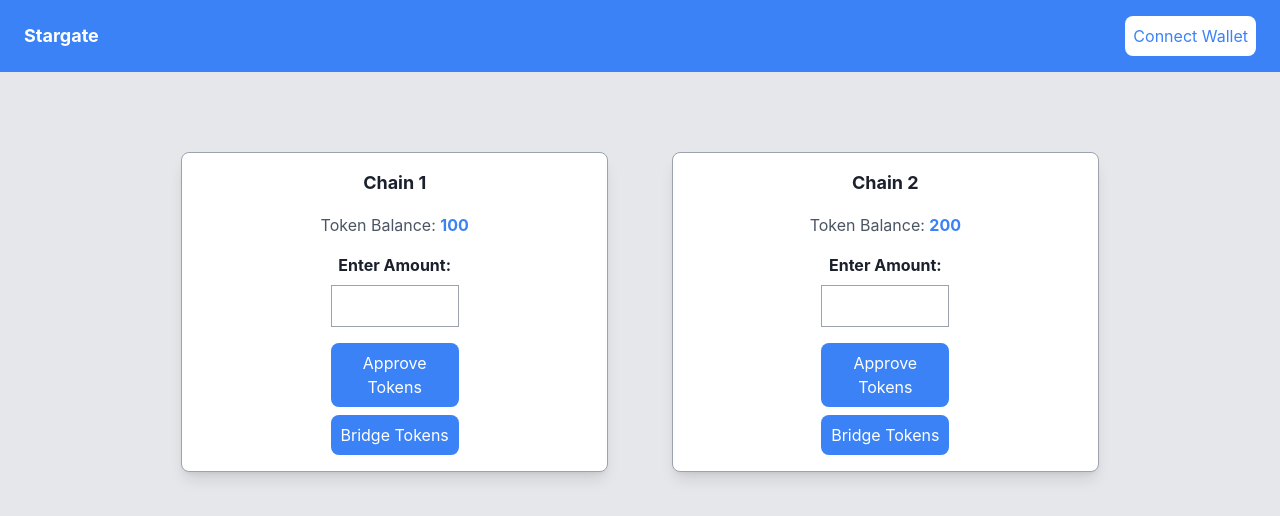
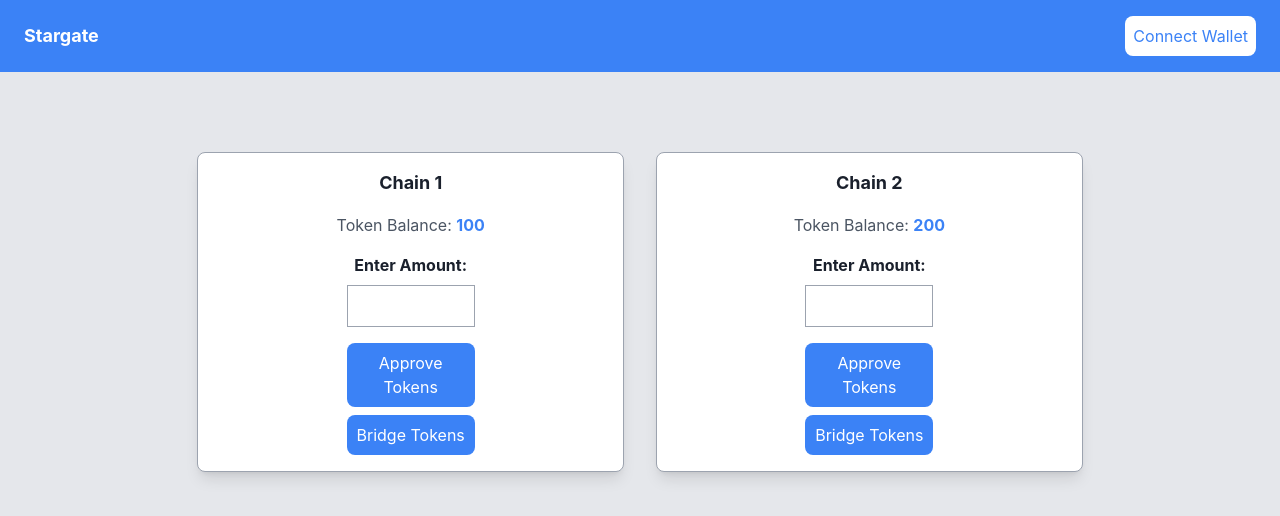
Before and after one commit to UltimateRoman/Stargate, a Next.js app in the folder packages/next-app/: page / in a window 1280 px wide. Shown: the top 516 px of the page. Built offline with nearby package versions, Linux system fonts and the light colour scheme; what @rainbow-me/rainbowkit, wagmi would draw is missing.

Commit message:
ui update

```diff
--- a/packages/next-app/pages/index.tsx
+++ b/packages/next-app/pages/index.tsx
@@ -15,7 +15,7 @@
         </div>
       </header>
       <main className="flex justify-center mt-20">
-        <div className="w-1/3 p-4 border border-gray-400 bg-white shadow-lg rounded-lg text-center mr-8">
+        <div className="w-1/3 p-4 border border-gray-400 bg-white shadow-lg rounded-lg text-center ">
           <h2 className="text-lg font-bold">Chain 1</h2>
           <div className="mt-4">
             <p className="text-gray-600">Token Balance: <span className="font-bold text-blue-500">100</span></p>
```
